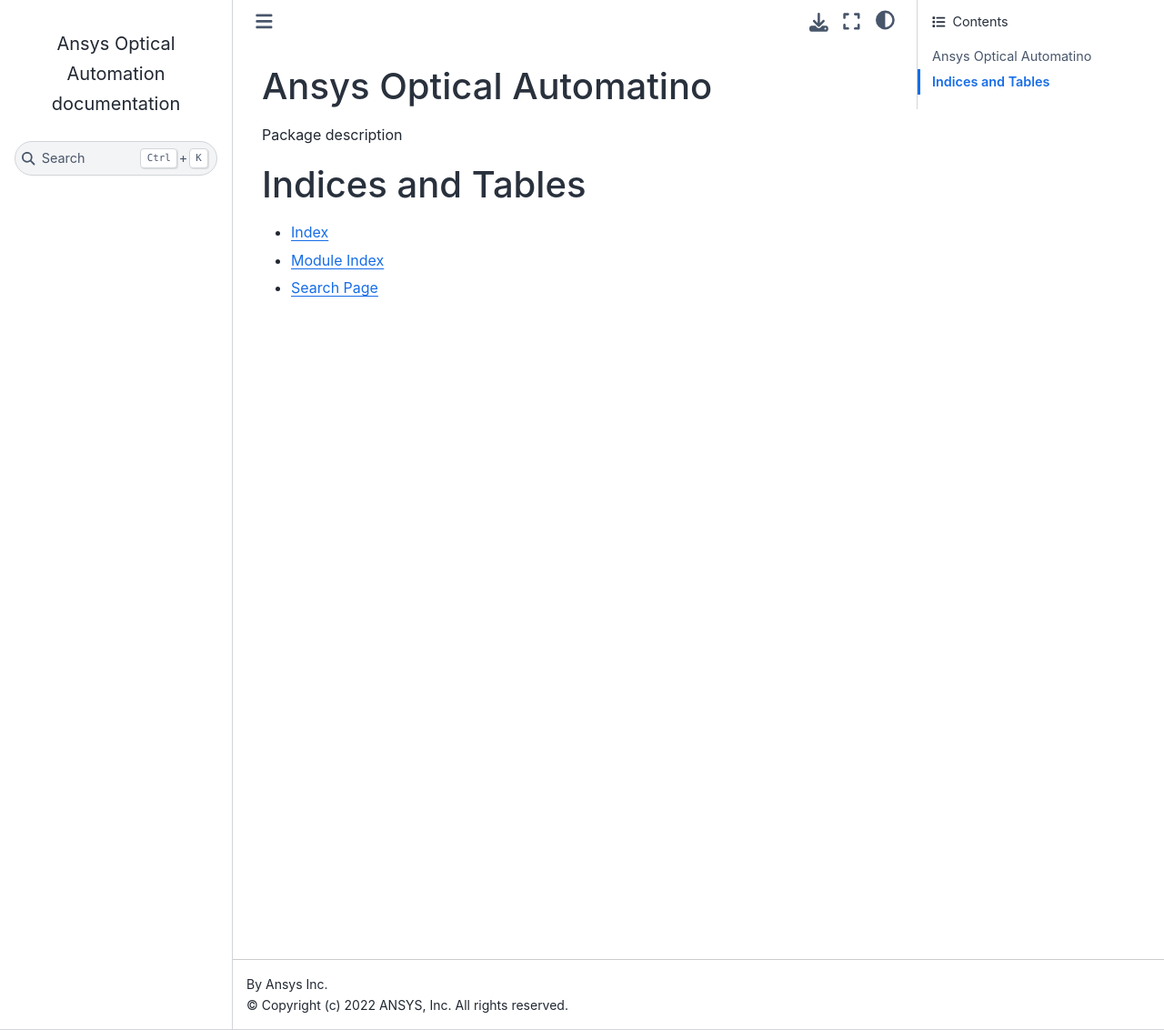
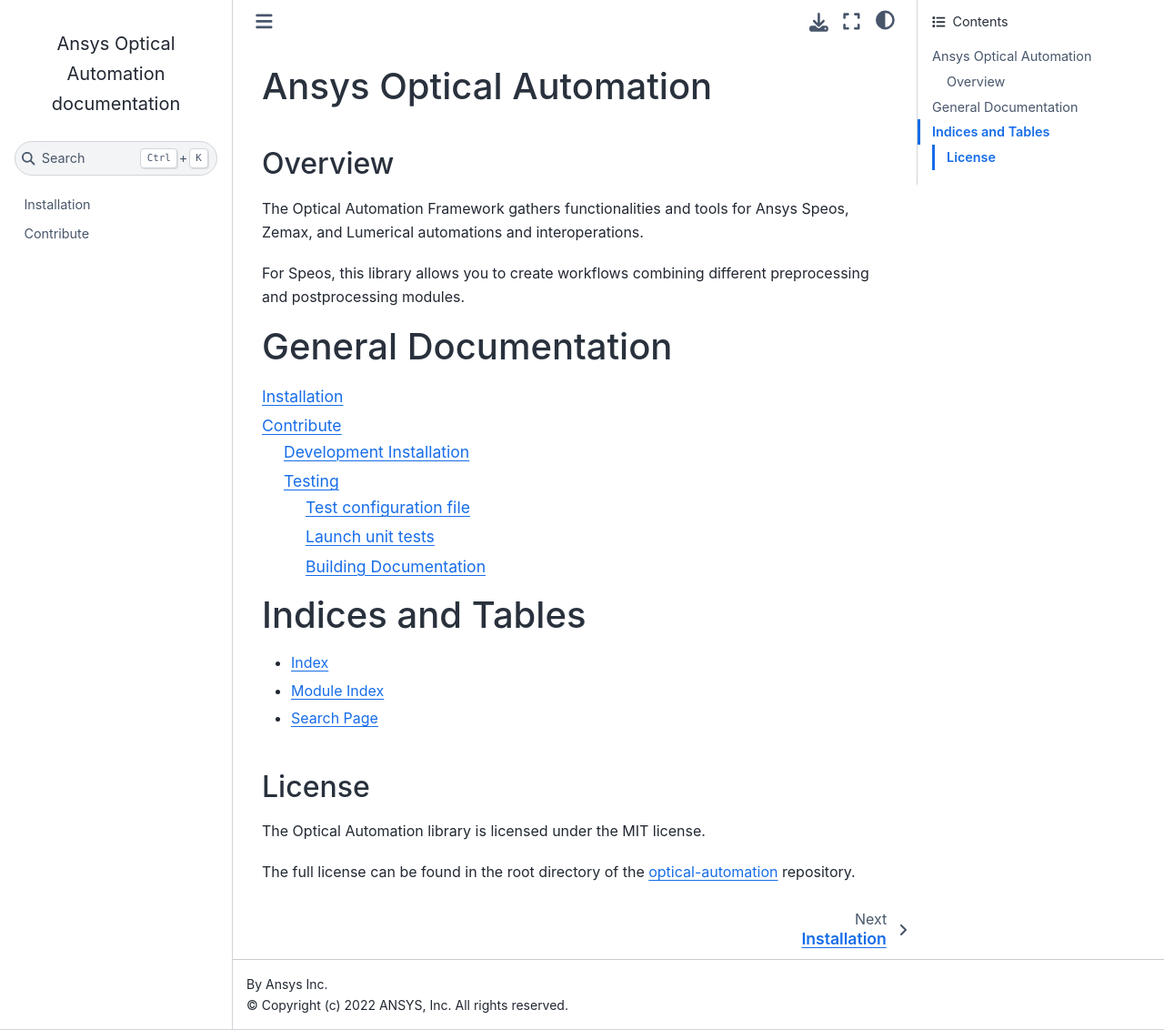
Before and after one commit to ansys/optical-automation, a Sphinx documentation site: the page built from doc/index.rst, in a window 1280 px wide and 1132 px high. Shown: the whole window at 91% size. Built offline with Sphinx 7.4.7 and the Sphinx Book theme 1.1.4, drawn with Linux system fonts in a browser that asks for light colours; pages that are not in the unit, such as notebooks, are missing from menus.

Commit message:
Refactor RST files

```diff
--- a/README.rst
+++ b/README.rst
@@ -31,7 +31,7 @@
 Contribution
 ------------
 Contributions to this library are welcome. To learn how to contribute, see the
-`Contribute <CONTRIBUTE.rst>`_ document.
+`Contribute <doc/resources/CONTRIBUTE.rst>`_ document.
 
 License
 -------
--- a/doc/index.rst
+++ b/doc/index.rst
@@ -1,17 +1,26 @@
-Ansys Optical Automatino
+Ansys Optical Automation
 ===================================
 
-Package description
+.. include:: resources/overview.rst
+
+General Documentation
+=====================
+.. toctree::
+   :maxdepth: 0
+
+   resources/install
+   resources/CONTRIBUTE
 
 .. toctree::
    :hidden:
-   :caption: Contents:
+   :caption: Index:
 
    api/modules
-
 
 Indices and Tables
 ==================
 * :ref:`genindex`
 * :ref:`modindex`
 * :ref:`search`
+
+.. include:: resources/license.rst
--- a/CONTRIBUTE.rst
+++ b/doc/resources/CONTRIBUTE.rst
@@ -1,5 +1,5 @@
 Contribute
-----------
+==========
 We welcome any code contributions and hope that the documentation for this
 library facilitates your understanding of the
 ``optical-automation`` repository.
@@ -11,8 +11,8 @@
     to make this library useful for all users. As such, questions or
     submissions to this repository are welcomed and encouraged.
 
-Installation
-------------
+Development Installation
+------------------------
 Clone and install the Optimation Automation library in development
 mode with:
 
--- /dev/null
+++ b/doc/resources/license.rst
@@ -0,0 +1,6 @@
+License
+-------
+The Optical Automation library is licensed under the MIT license.
+
+The full license can be found in the root directory of the `optical-automation
+<https://github.com/ansys/optical-automation>`_ repository.
--- /dev/null
+++ b/doc/resources/overview.rst
@@ -0,0 +1,8 @@
+Overview
+--------
+
+The Optical Automation Framework gathers functionalities and tools for Ansys Speos, Zemax,
+and Lumerical automations and interoperations.
+
+For Speos, this library allows you to create workflows combining different preprocessing
+and postprocessing modules.
```
Also changed, not shown: doc/resources/install.rst (added, +10 -0 lines), 1 other file.
